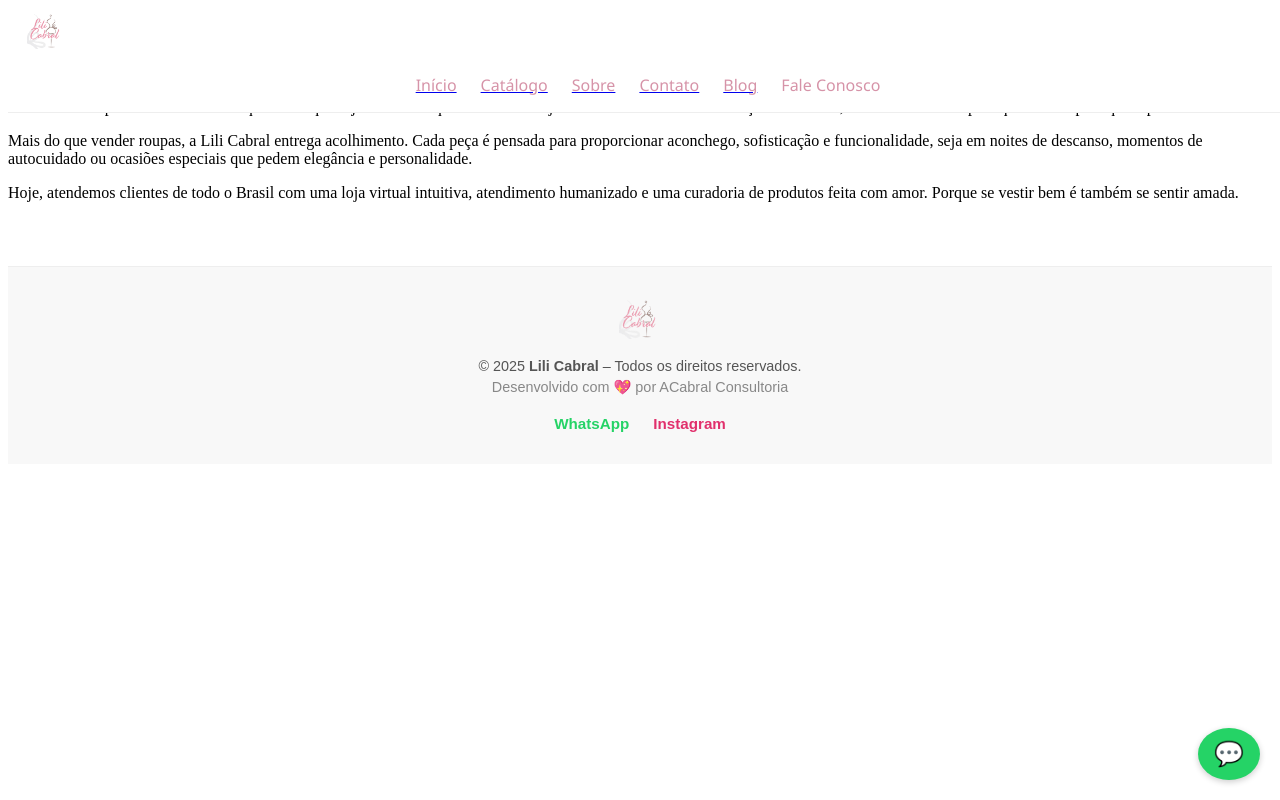
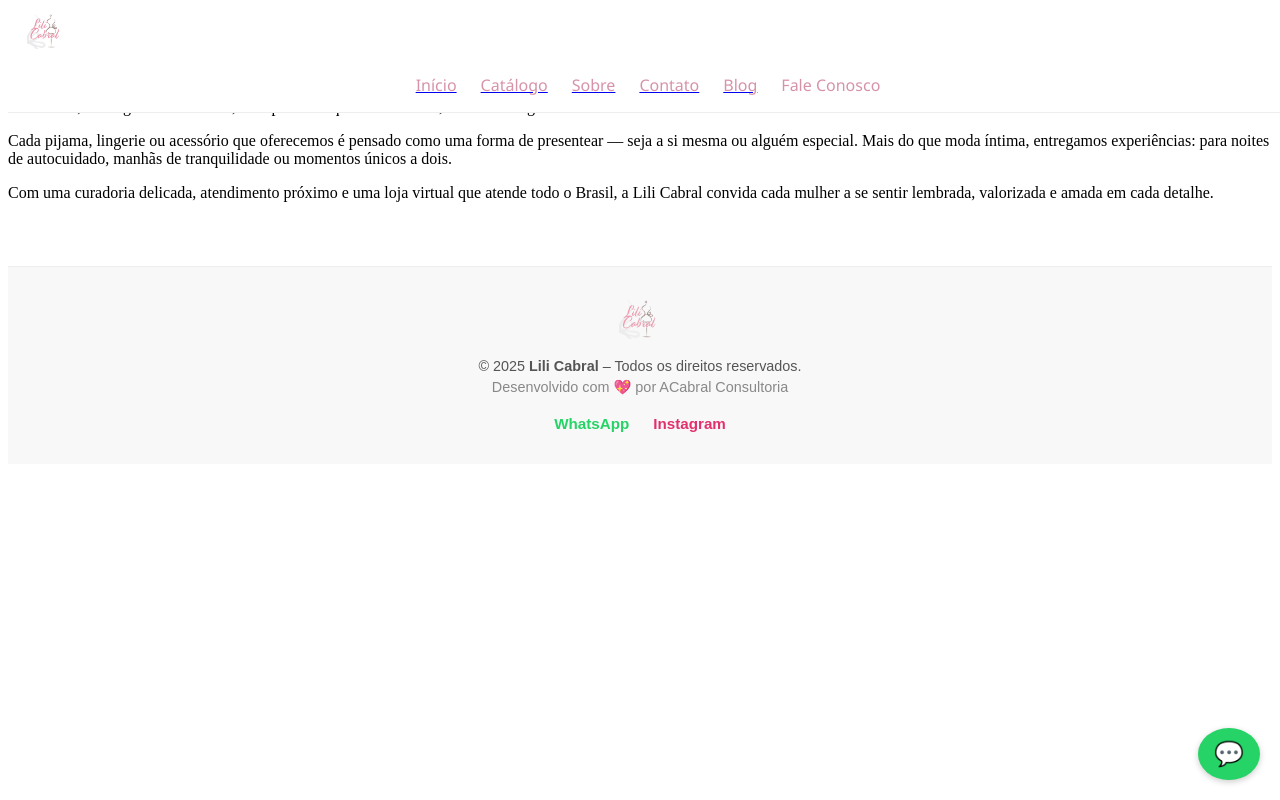
Before and after one commit to adaltoncabral/site-lili-cabral, a Next.js app: page /sobre in a window 1280 px wide. Built offline with nearby package versions, Linux system fonts and the light colour scheme.

Commit message:
Update sobre.js

```diff
--- a/pages/sobre.js
+++ b/pages/sobre.js
@@ -1,23 +1,23 @@
 import Head from 'next/head'; import Header from '../components/Header'; import Footer from '../components/Footer'; import FloatingButton from '../components/FloatingButton'; import Analytics from '../components/Analytics';
 
-export default function Sobre() { return ( <> <Head> <title>Sobre a Lili Cabral – Pijamas & Lingeries</title> <meta name="description" content="A história da Lili Cabral: uma marca criada para valorizar o conforto, a delicadeza e a autoestima das mulheres, direto de Manhuaçu-MG para todo o Brasil." /> <meta property="og:title" content="Sobre a Lili Cabral – Pijamas & Lingeries" /> <meta property="og:description" content="A história da Lili Cabral: uma marca criada para valorizar o conforto, a delicadeza e a autoestima das mulheres, direto de Manhuaçu-MG para todo o Brasil." /> <meta property="og:image" content="/banner-lili.jpg" /> <meta property="og:type" content="website" /> </Head>
+export default function Sobre() { return ( <> <Head> <title>Sobre a Lili Cabral – Pijamas & Lingeries</title> <meta name="description" content="Uma marca feita para quem ama transformar conforto em presente. Conheça a essência da Lili Cabral." /> <meta property="og:title" content="Sobre a Lili Cabral – Pijamas & Lingeries" /> <meta property="og:description" content="Uma marca feita para quem ama transformar conforto em presente. Conheça a essência da Lili Cabral." /> <meta property="og:image" content="/banner-lili.jpg" /> <meta property="og:type" content="website" /> </Head>
 
 <Analytics />
   <Header />
 
   <main className="container">
-    <h1>Quem Somos</h1>
+    <h1>Sobre a Lili Cabral</h1>
 
     <p>
-      A <strong>Lili Cabral</strong> nasceu do desejo de transformar o ato de vestir em uma experiência de cuidado, conforto e beleza. Criada por <strong>Liriane Cabral</strong> em Manhuaçu-MG, a marca surgiu com um propósito claro: oferecer produtos de altíssima qualidade que sejam mais do que vestuário – sejam uma verdadeira demonstração de carinho, afeto e autoestima para quem usa e para quem presenteia.
+      A <strong>Lili Cabral</strong> nasceu em Manhuaçu-MG com um propósito sensível e poderoso: transformar peças de vestir em gestos de carinho. Criada por <strong>Liriane Cabral</strong>, a marca é uma celebração da autoestima, da elegância e do afeto, com produtos que unem beleza, conforto e significado.
     </p>
 
     <p>
-      Mais do que vender roupas, a Lili Cabral entrega acolhimento. Cada peça é pensada para proporcionar aconchego, sofisticação e funcionalidade, seja em noites de descanso, momentos de autocuidado ou ocasiões especiais que pedem elegância e personalidade.
+      Cada pijama, lingerie ou acessório que oferecemos é pensado como uma forma de presentear — seja a si mesma ou alguém especial. Mais do que moda íntima, entregamos experiências: para noites de autocuidado, manhãs de tranquilidade ou momentos únicos a dois.
     </p>
 
     <p>
-      Hoje, atendemos clientes de todo o Brasil com uma loja virtual intuitiva, atendimento humanizado e uma curadoria de produtos feita com amor. Porque se vestir bem é também se sentir amada.
+      Com uma curadoria delicada, atendimento próximo e uma loja virtual que atende todo o Brasil, a Lili Cabral convida cada mulher a se sentir lembrada, valorizada e amada em cada detalhe.
     </p>
   </main>
 
```
